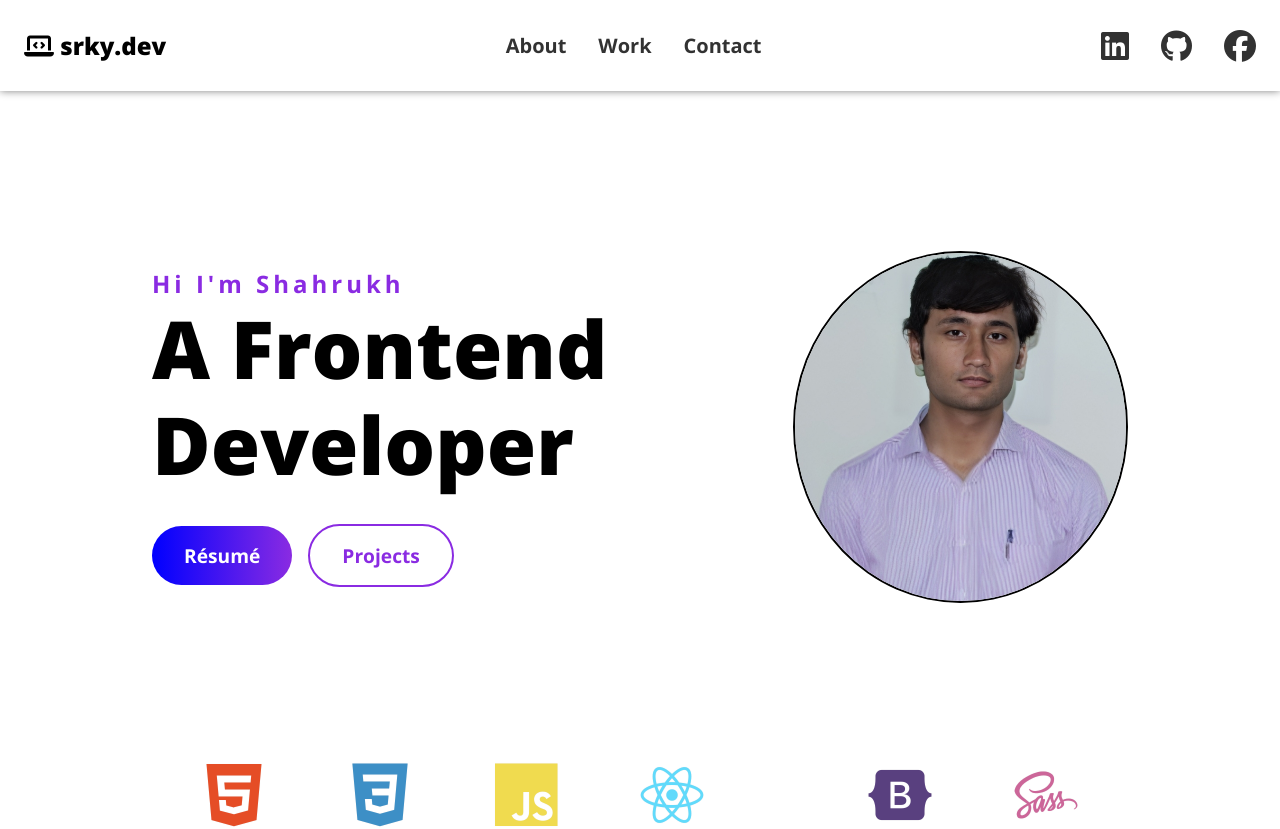
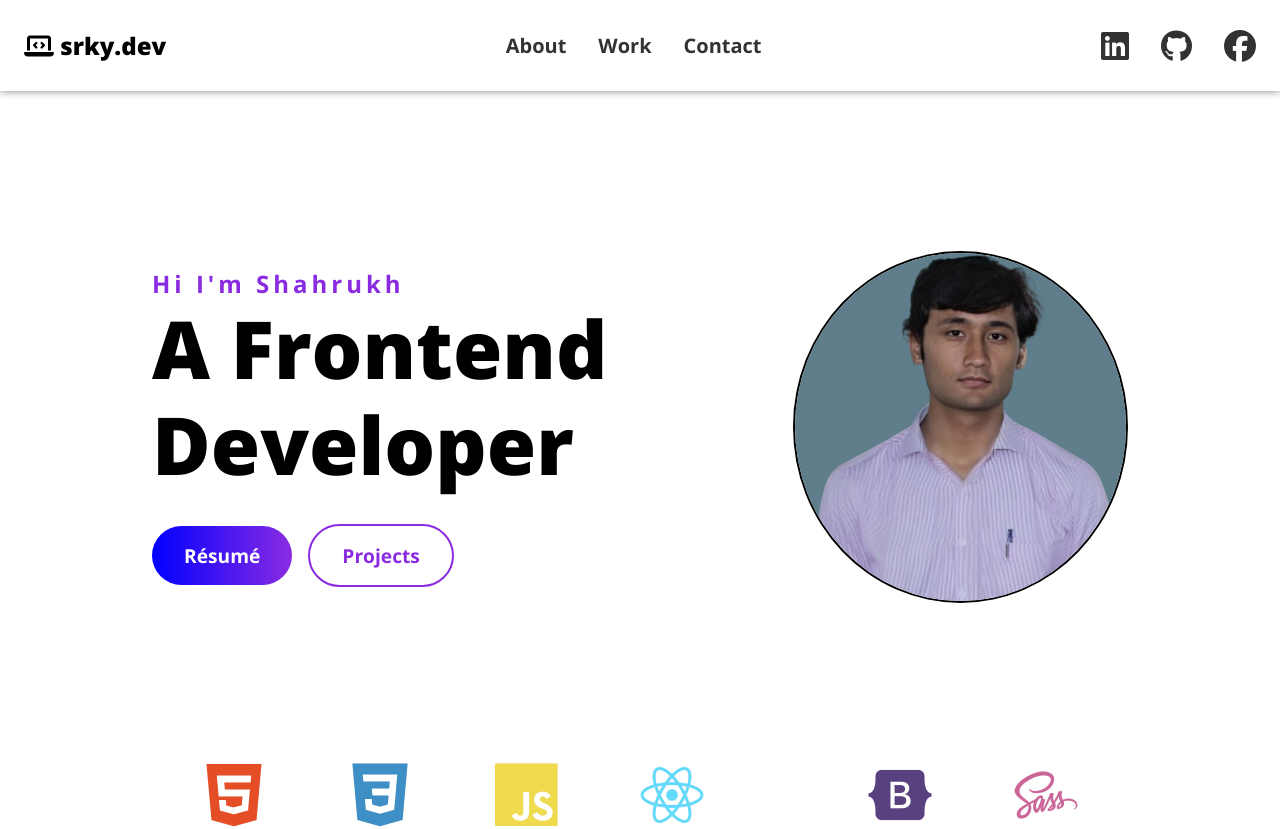
Before and after one commit to srky420/react-portfolio-frontend, a React (Create React App) app: page / in a window 1280 px wide. Shown: the top 829 px of the page. Built offline with nearby package versions, Linux system fonts and the light colour scheme.

Commit message:
Add new profile image

```diff
--- a/src/components/Hero.js
+++ b/src/components/Hero.js
@@ -13,7 +13,7 @@ export const Hero = () => {
                 <button className="btn hero-btn-outline">Projects</button>
             </div>
             <div className="hero-img">
-              <img src={"./img/profile.png"} alt="profile-img" />
+              <img src={"./img/profile-02.png"} alt="profile-img" />
             </div>
         </div>
     </section>
```
Also changed, not shown: public/img/profile-02.png (added).
